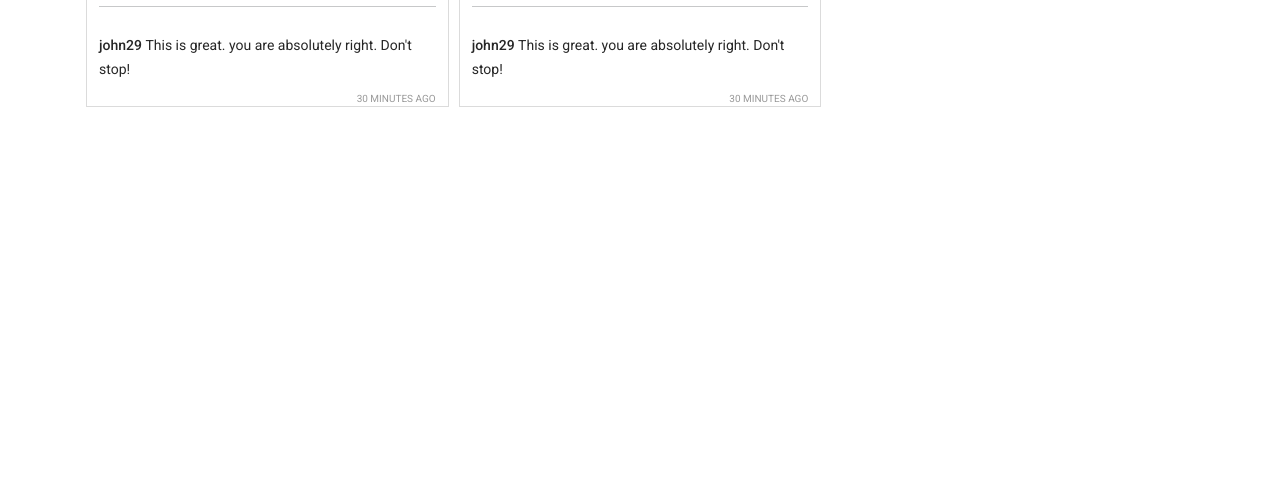
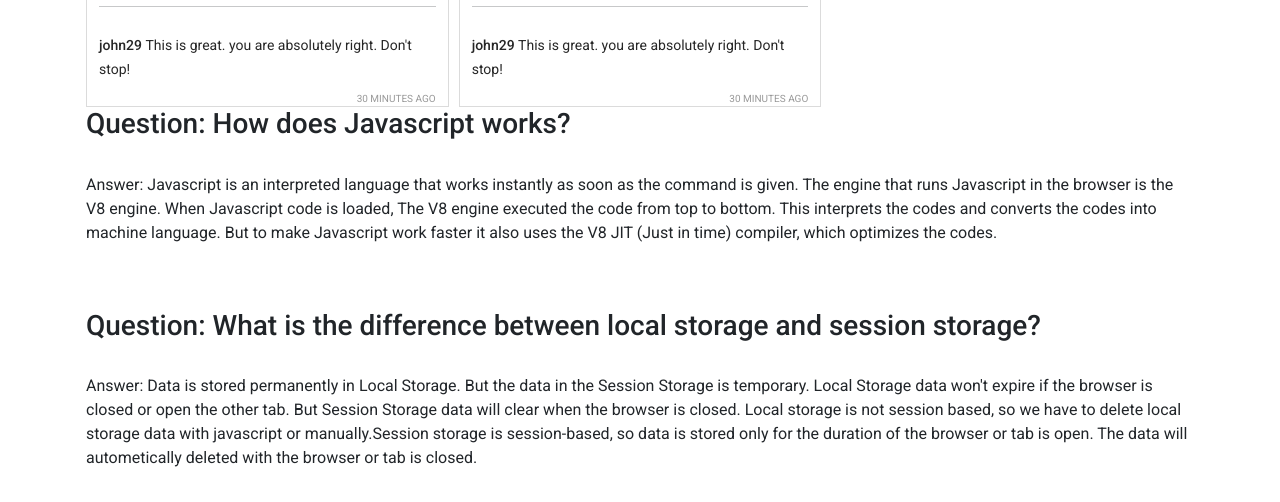
Before and after one commit to SuraiyaAkterTrishna/insta-shohor, a plain HTML site: page index.html in a window 1280 px wide. Shown: the part 1425-1927 px from the top of the page. Before the commit the page ends 1548 px from the top, so only its background shows below. Drawn offline with nearby package versions, Linux system fonts and the light colour scheme.

Commit message:
Bonus question added

```diff
--- a/index.html
+++ b/index.html
@@ -76,7 +76,19 @@
             <div id="reported">
                 <h1>Reported posts</h1>
             </div>
+
+            <section id="question">
+                <h3>Question: How does Javascript works?</h3>
+                <br>
+                <p>Answer: Javascript is an interpreted language that works instantly as soon as the command is given. The engine that runs Javascript in the browser is the V8 engine. When Javascript code is loaded, The V8 engine executed the code from top to bottom. This interprets the codes and converts the codes into machine language. But to make Javascript work faster it also uses the V8 JIT (Just in time) compiler, which optimizes the codes.</p>
+                <br><br>
+
+                <h3>Question: What is the difference between local storage and session storage?</h3>
+                <br>
+                <p>Answer: Data is stored permanently in Local Storage. But the data in the Session Storage is temporary. Local Storage data won't expire if the browser is closed or open the other tab. But Session Storage data will clear when the browser is closed. Local storage is not session based, so we have to delete local storage data with javascript or manually.Session storage is session-based, so data is stored only for the duration of the browser or tab is open. The data will autometically deleted with the browser or tab is closed. </p>
+            </section>
         </main>
+
         <footer></footer>
 
         <!-- add javascript  file  -->
--- a/js/app.js
+++ b/js/app.js
@@ -36,16 +36,19 @@ const switchTab = (id) => {
         document.getElementById( "posts" ).style.display = "grid";
         document.getElementById( "liked" ).style.display = "none";
         document.getElementById( "reported" ).style.display = "none";
+        document.getElementById( "question").style.display = "block";
     } else if (id === "liked") {
         document.getElementById( "liked" ).style.display = "block";
         document.getElementById( "posts" ).style.display = "none";
         document.getElementById( "reported" ).style.display = "none";
+        document.getElementById( "question").style.display = "none";
 
         displayLikedPosts();
     } else{
         document.getElementById( "reported" ).style.display = "block";
         document.getElementById( "posts" ).style.display = "none";
         document.getElementById( "liked" ).style.display = "none";
+        document.getElementById( "question").style.display = "none";
 
         displayReportedPosts();
     }
```
